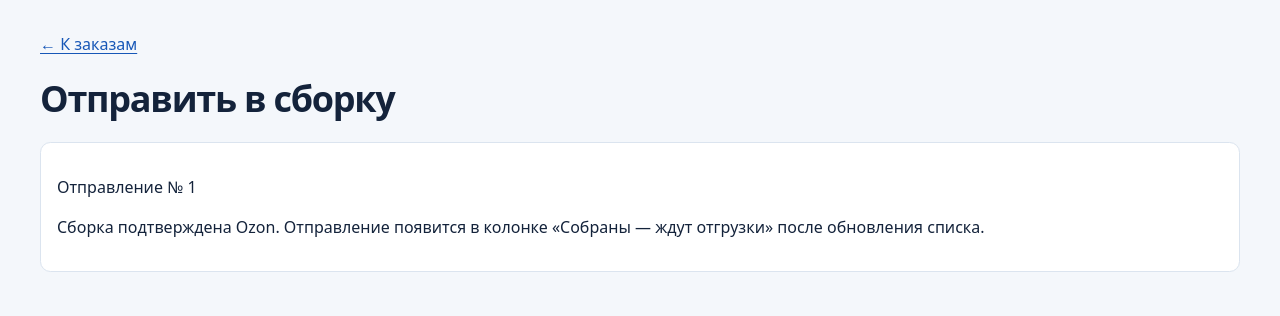
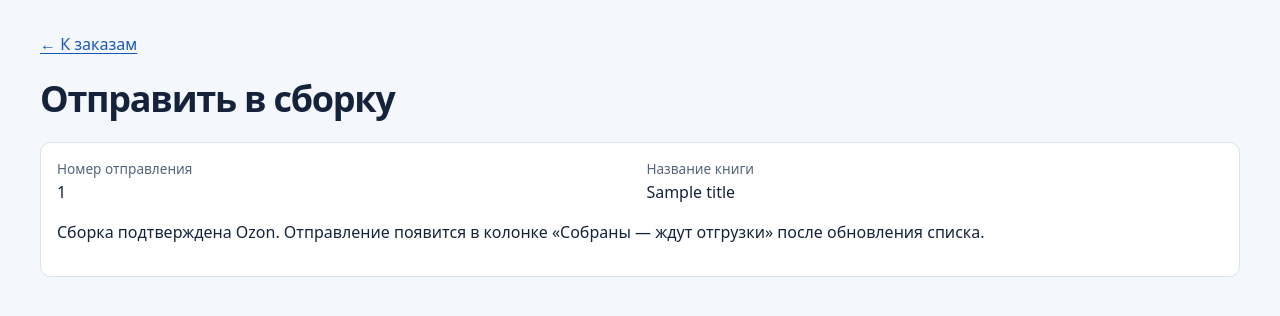
Before and after one commit to fundvam-code/Books, a FastAPI app: template backend/app/templates/ozon_assembly_status.html in a window 1280 px wide. Shown: the part 51-367 px from the top of the page. Run offline with FastAPI, Linux system fonts and the light colour scheme; the template is opened without the code that fills it: most values are stand-ins (such as "Sample title", 1, 10 or a date in 2020); parts of the project's set-up code (start-up, migrations or seed data) failed here and were passed over.

Commit message:
Показать название книги в окне сборки Ozon

```diff
--- a/backend/app/main.py
+++ b/backend/app/main.py
@@ -599,8 +599,15 @@ def ozon_assembly_status(request: Request, job_id: UUID):
             raise HTTPException(404, "Задание сборки Ozon не найдено")
         label_job = db.get(Job, action.label_job_id) if action.label_job_id else None
         print_task = db.get(PrintTask, action.print_task_id) if action.print_task_id else None
+        order = db.get(Order, (job.account_key, job.posting_number))
+        title = book_title(order)
+        if not title and print_task:
+            batch = db.get(LabelBatch, print_task.batch_id)
+            if batch:
+                title = next((item["book_title"] for item in batch.labels if item.get("book_title")), "")
     return templates.TemplateResponse(request, "ozon_assembly_status.html", {
         "job": job, "action": action, "label_job": label_job, "print_task": print_task,
+        "title": title,
     })
 
 
--- a/backend/app/templates/ozon_assembly_status.html
+++ b/backend/app/templates/ozon_assembly_status.html
@@ -9,7 +9,10 @@
 <a class="back" href="/orders?account={{ job.account_key }}">← К заказам</a>
 <div class="heading"><h1>{% if action.print_after %}Собрать и напечатать{% else %}Отправить в сборку{% endif %}</h1></div>
 <section class="panel" aria-live="polite">
-  <p>Отправление № {{ job.posting_number }}</p>
+  <dl class="details">
+    <div><dt>Номер отправления</dt><dd>{{ job.posting_number }}</dd></div>
+    <div><dt>Название книги</dt><dd>{{ title or '—' }}</dd></div>
+  </dl>
   {% if job.state == 'failed' %}
     <p class="error" role="alert">{{ job.error or 'Не удалось выполнить сборку Ozon.' }}</p>
   {% elif job.state in ('pending', 'leased') %}
```
